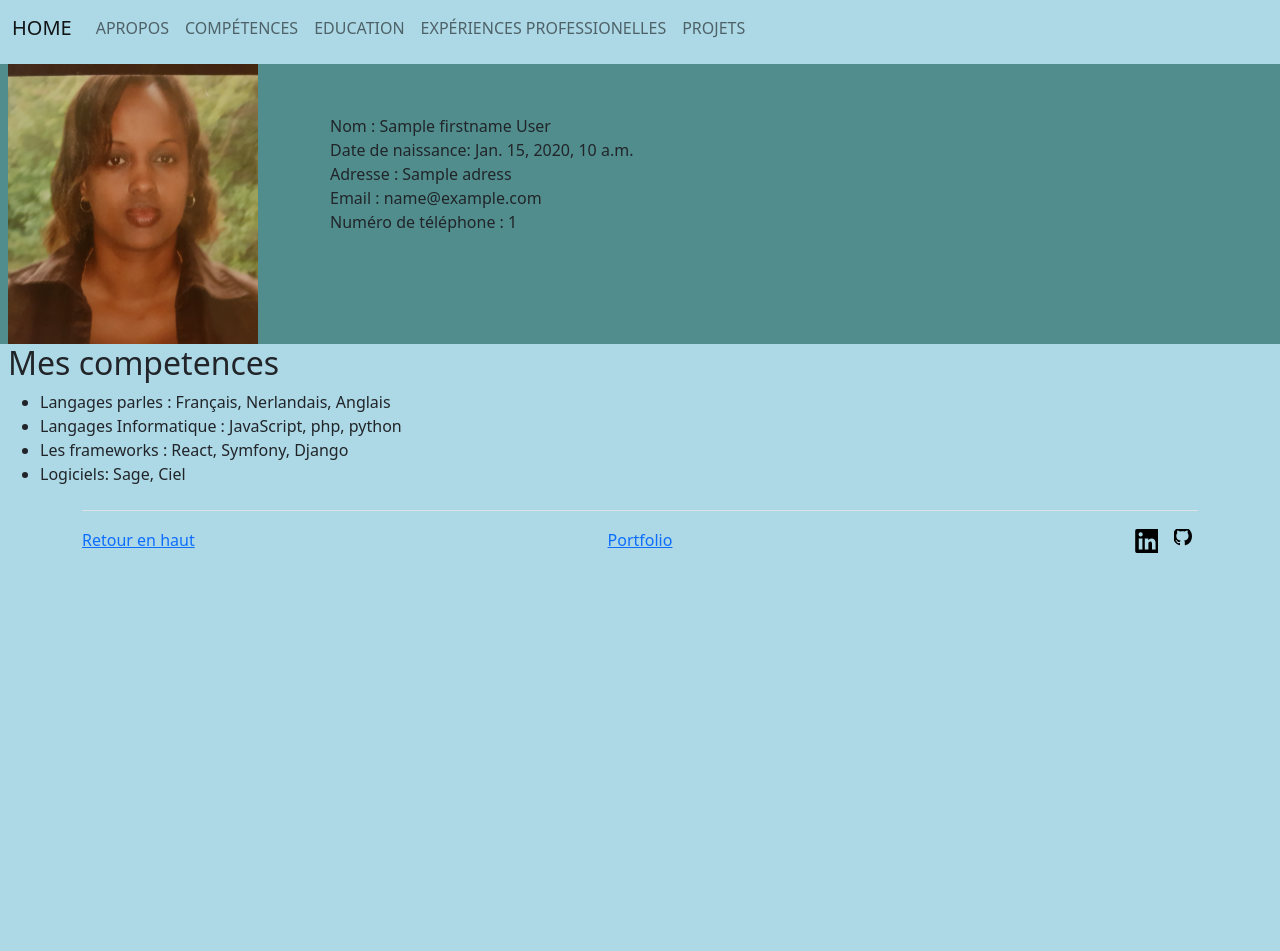
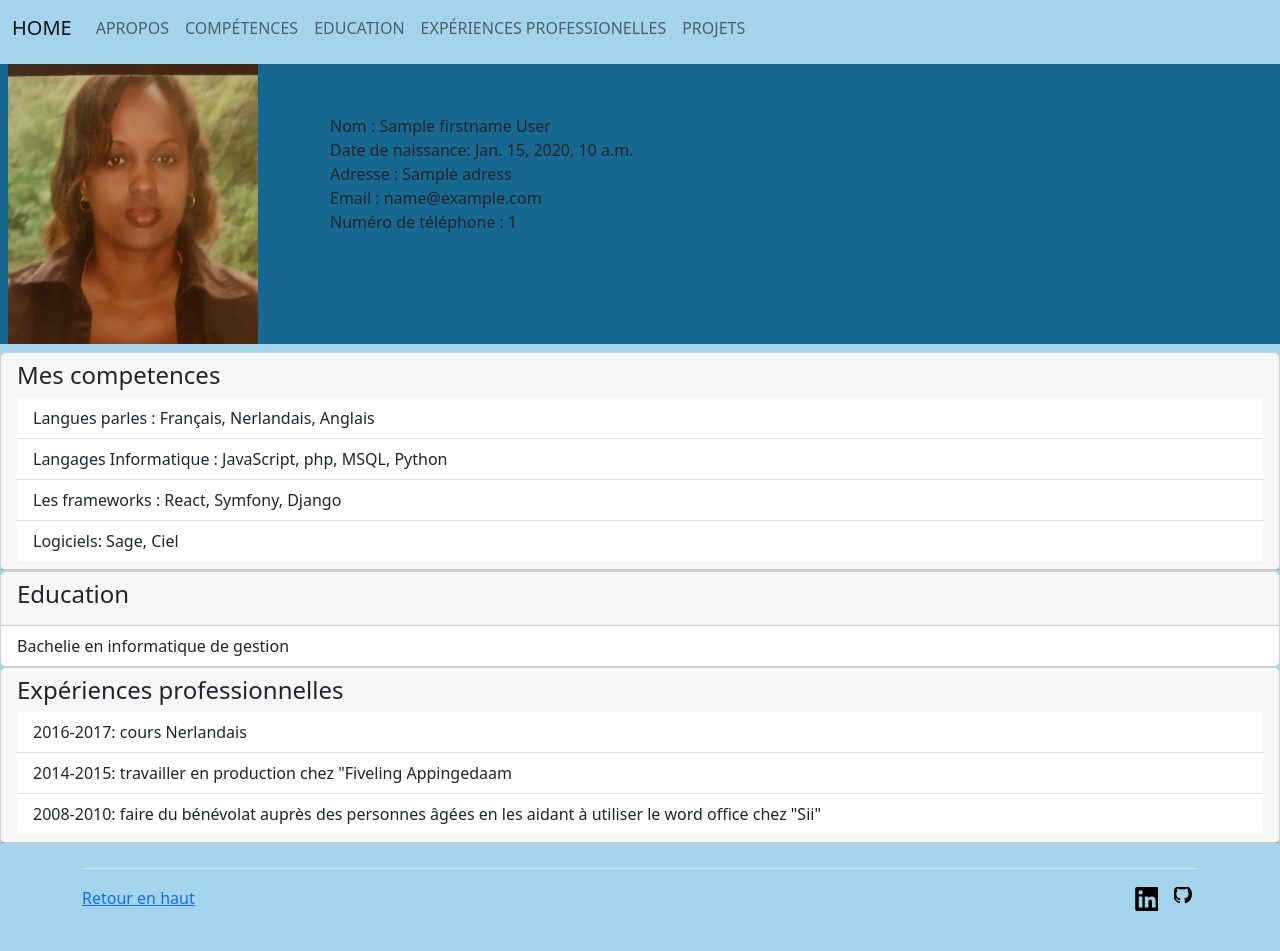
Before and after one commit to Carine04/Le-CV, a Django app: template cv_app/templates/cv_app/cv.html in a window 1280 px wide. Before the commit the page ends 553 px from the top, so only its background shows below. Run offline with Django 4.2, Linux system fonts and the light colour scheme; the template is opened without the code that fills it: most values are stand-ins (such as "Sample title", 1, 10 or a date in 2020).

Commit message:
ajout portfolio

```diff
--- a/cv_app/static/cv_app/css/style.css
+++ b/cv_app/static/cv_app/css/style.css
@@ -1,14 +1,13 @@
 body {
-  background-color: lightblue;
+  background-color: rgb(164, 212, 236);
 }
 
-#apropos {
+#apropos
+ {
     margin: 0.5rem;
-
 }
 
 .data{
 
   margin: 50px 0px 5px;
-
 }
--- a/cv_app/templates/base.html
+++ b/cv_app/templates/base.html
@@ -34,10 +34,10 @@
                         <a class="nav-link disable" href="http://127.0.0.1:8000/#Education">Education</a>
                     </li>
                     <li class="nav-item">
-                        <a class="nav-link disable" href="#">Expériences professionelles</a>
+                        <a class="nav-link disable" href="http://127.0.0.1:8000/#Expériences">Expériences professionelles</a>
                     </li>
                     <li class="nav-item">
-                        <a class="nav-link disable" href="#">Projets</a>
+                        <a class="nav-link disable" href="http://127.0.0.1:8000/my_cv">Projets</a>
                     </li>
 
                 </ul>
@@ -68,9 +68,6 @@
     <div class="col-md-4 d-flex align-items-center">
       <a href="http://127.0.0.1:8000">Retour en haut</a>
     </div>
-    <div>
-        <a href="http://127.0.0.1:8000/my_cv">Portfolio</a>
-    </div>
 
     <ul class="nav col-md-4 justify-content-end list-unstyled d-flex">
       <li class="ms-3"><a class="text-muted" href="https://www.linkedin.com/in/carine-muheto-aaa798249/"><svg class="bi" width="24" height="24"><use xlink:href="#linkedin"/></svg></a></li>
--- a/cv_app/templates/cv_app/cv.html
+++ b/cv_app/templates/cv_app/cv.html
@@ -5,7 +5,7 @@
 {% block content %}
   <div id="apropos">
     <div class="container-apropos">
-    <div class="row" style="background-color:  rgb(81, 141, 141)">
+      <div class="row" style="background-color: rgb(23, 104, 144)">
           <div class="col-lg-3">
             <img width="250" height="280" src={% static 'cv_app/image/image.jpg' %}/><br>
           </div>
@@ -21,18 +21,44 @@
           </div>
       </div>
     </div>
-
-  <div class="container-competence">
-    <h2>Mes competences</h2>
-    <ul>
-      <li>Langages parles : Français, Nerlandais, Anglais</li>
-      <li>Langages Informatique : JavaScript, php, python</li>
-      <li>Les frameworks : React, Symfony, Django</li>
-
-      <li>Logiciels: Sage, Ciel</li>
+    </div>
+  </div>
+  <div id="competences">
+      <div class="card" >
+        <div class="card-header">
+        <h4>Mes competences</h4>
+        <ul class="list-group list-group-flush">
+          <li class="list-group-item">Langues parles : Français, Nerlandais, Anglais</li>
+          <li class="list-group-item">Langages Informatique : JavaScript, php, MSQL, Python</li>
+          <li class="list-group-item">Les frameworks : React, Symfony, Django</li>
+          <li class="list-group-item">Logiciels: Sage, Ciel</li>
         </ul>
       </div>
   </div>
+  <div id="Education">
+      <div class="card" >
+        <div class="card-header">
+          <h4>Education</h4>
+        </div>
+        <ul class="list-group list-group-flush">
+          <li class="list-group-item">Bachelie en informatique de gestion</li>
+        </ul>
+      </div>
+  </div>
+  <div id="Expériences">
+      <div class="card" >
+        <div class="card-header">
+          <h4>Expériences professionnelles</h4>
+          <ul class="list-group list-group-flush">
+          <li class="list-group-item">2016-2017: cours Nerlandais</li>
+          <li class="list-group-item">2014-2015: travailler en production chez "Fiveling Appingedaam</li>
+          <li class="list-group-item">2008-2010: faire du bénévolat auprès des personnes âgées en les aidant à utiliser le word office chez "Sii"</li>
+        </ul>
+      </div>
+  </div>
+
+  </div>
+
 {% endblock  %}
 
 </body>
--- a/le_cv/urls.py
+++ b/le_cv/urls.py
@@ -18,6 +18,6 @@ from django.urls import path,include
 
 urlpatterns = [
     path('admin/', admin.site.urls),
-    # path('', include("cv_app.urls")),
+    path('', include("cv_app.urls")),
     path('my_cv/',include("portfolio_app.urls"))
 ]
--- a/portfolio_app/templates/portfolio_app/portfolio.html
+++ b/portfolio_app/templates/portfolio_app/portfolio.html
@@ -9,7 +9,7 @@
 </head>
 
 <body>
-    dsdsds
+    <h1>Bonjour</h1>
 </body>
 
 </html>
--- a/portfolio_app/urls.py
+++ b/portfolio_app/urls.py
@@ -3,5 +3,5 @@ from django.urls import path
 from .views import my_cv
 
 urlpatterns = [
-    path(" ",my_cv),
+    path('',my_cv),
 ]
```
Lines whose indentation alone changed are shown as unchanged.
